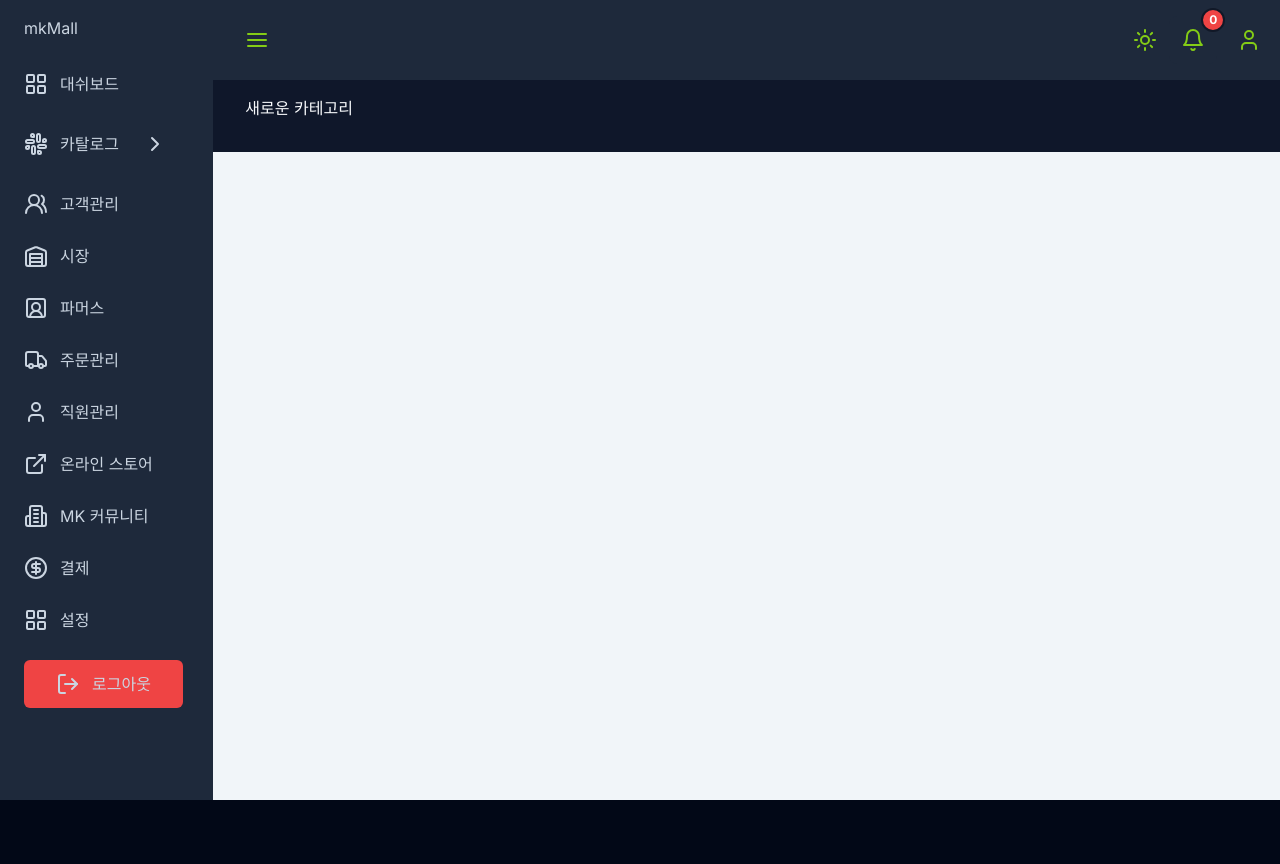
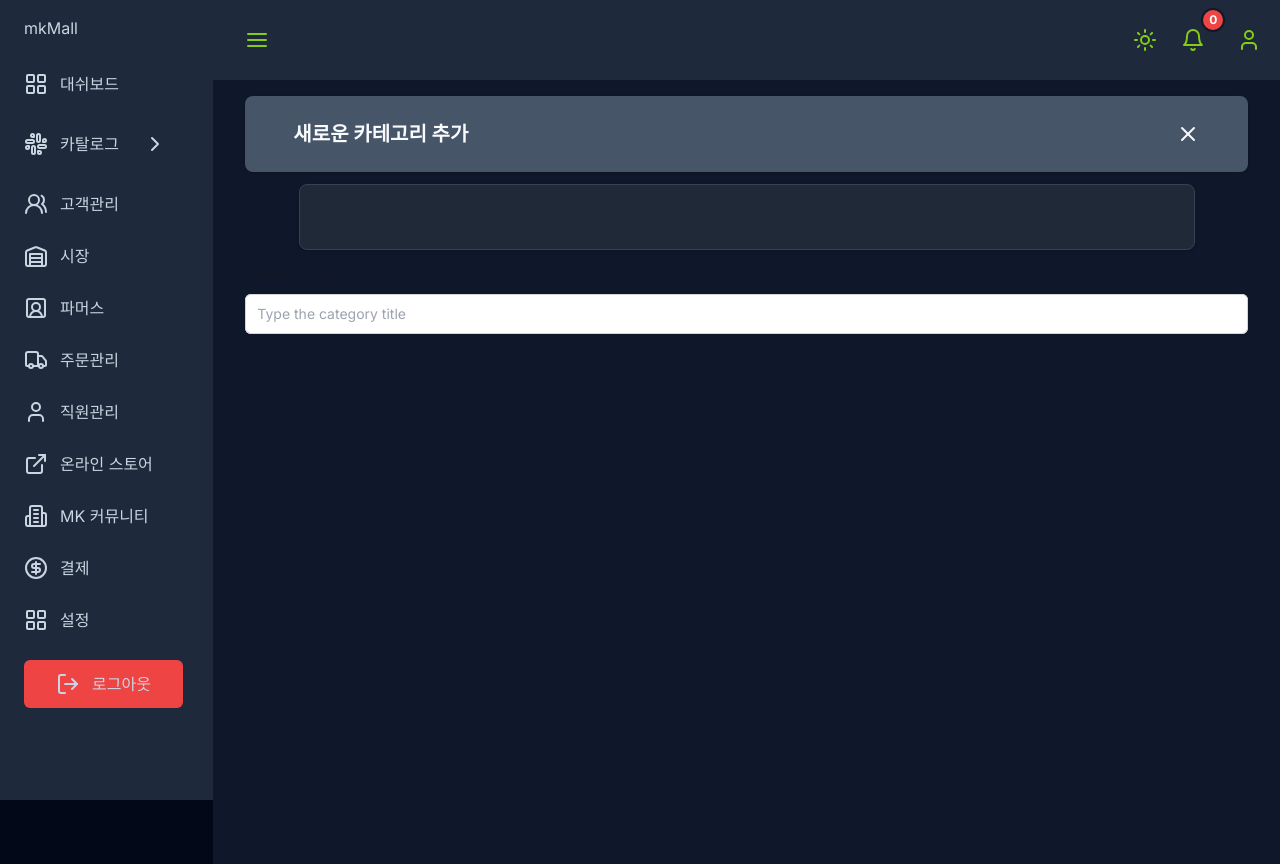
Before and after one commit to Royzzzzzzz/mkmall, a Next.js app: page /dashboard/categories/new in a window 1280 px wide. Before the commit the page ends 800 px from the top, so only its background shows below. Built offline with nearby package versions, Linux system fonts and the light colour scheme.

Commit message:
뉴카테고리추가 양식폼 생성

```diff
--- a/app/(back-office)/dashboard/(catalogue)/categories/new/page.jsx
+++ b/app/(back-office)/dashboard/(catalogue)/categories/new/page.jsx
@@ -1,9 +1,29 @@
+"use client";
+import FormHeader from "@/components/backoffice/FormHeader";
+import TextInput from "@/components/FormInputs/TextInput";
 import React from "react";
+import { useForm } from "react-hook-form";
 
 export default function NewCategory() {
-  return (
-    <div>
-      <h2>새로운 카테고리</h2>
-    </div>
-  );
+    const {
+        register,
+        handleSubmit,
+        formState: { errors },
+    } = useForm();
+    return (
+        <div>
+            <FormHeader title="새로운 카테고리 추가" />
+            <form className="w-full max-w-4xl p-4 bg-white border border-gray-200 rounded-lg shadow sm:p-6 md:p-8 dark:bg-gray-800 dark:border-gray-700 mx-auto my-3"></form>
+            <div className="grid gap-4 sm:grid-cols-2 sm:gap-6">
+                <TextInput label="Category Title" name="title" register={register} errors={errors} />
+            </div>
+            {/*
+      -id
+      -title
+      -slug
+      -description
+      -image
+       */}
+        </div>
+    );
 }
--- a/app/(back-office)/dashboard/(catalogue)/categories/page.jsx
+++ b/app/(back-office)/dashboard/(catalogue)/categories/page.jsx
@@ -1,4 +1,5 @@
 import PageHeader from "@/components/backoffice/PageHeader";
+import TableActions from "@/components/backoffice/TableActions";
 import { Plus, Trash2, Search, Download } from "lucide-react";
 import React from "react";
 
@@ -6,42 +7,11 @@ export default function pages() {
     return (
         <div>
             {/* 헤더 */}
-      <PageHeader
-        heading="Categories"
-        href="/dashboard/categories/new"
-        linkTitle="Add Category"
-      />
+            <PageHeader heading="Categories" href="/dashboard/categories/new" linkTitle="카테고리 추가" />
             {/* 테이블 */}
             {/* Export || Search || Bulk Delete */}
-      <div className="flex items-center justify-between gap-8 px-12 py-6 mt-12 rounded-lg bg-slate-700">
-        <button className="relative inline-flex items-center justify-center px-4 py-3 space-x-3 text-base font-medium text-gray-900 border border-yellow-200 rounded-lg hover:bg-blue-800 group bg-slate-800 from-purple-600 hover:text-white dark:text-white focus:ring-4 focus:outline-none focus:ring-blue-300 dark:focus:ring-blue-800">
-          <Download />
-          <span>추출하기</span>
-        </button>
-        {/* search */}
-        <div className="flex-grow">
-          <label htmlFor="table-search" className="sr-only">
-            Search
-          </label>
-          <div className="relative mt-1">
-            <div className="absolute inset-y-0 flex items-center pointer-events-none rtl:inset-r-0 start-0 ps-3">
-              <Search className="w-4 h-4 text-gray-500 dark:text-gray-400" />
-            </div>
-            <input
-              type="text"
-              id="table-search"
-              className="block w-3/4 pt-2 text-sm text-gray-900 border border-gray-300 rounded-lg ps-10 w-80 bg-gray-50 focus:ring-blue-500 focus:border-blue-500 dark:bg-gray-700 dark:border-gray-600 dark:placeholder-gray-400 dark:text-white dark:focus:ring-blue-500 dark:focus:border-blue-500"
-              placeholder="검색어 입력"
-            />
-          </div>
-        </div>
-        {/* delete */}
-        <button className="flex items-center px-6 py-3 space-x-2 text-white bg-red-600 rounded-lg">
-          <Trash2 />
-          <span>삭제</span>
-        </button>
-      </div>
-      <h2>카테고리</h2>
+            <TableActions />
+            <div className="py-8">테이블표</div>
         </div>
     );
 }
--- a/app/(back-office)/dashboard/layout.js
+++ b/app/(back-office)/dashboard/layout.js
@@ -12,7 +12,7 @@ export default function layout({ children }) {
       <div className="flex-grow w-full min-h-screen ml-0 bg-slate-100">
         {/* 헤더 */}
         <Navbar showSidebar={showSidebar} setShowSidebar={setShowSidebar} />
-        <main className="p-8 mt-16 dark:bg-slate-900 text-slate-50">
+        <main className="p-8 mt-16 dark:bg-slate-900 text-slate-50 min-h-screen">
           {children}
         </main>
         {/* 메인 */}
--- /dev/null
+++ b/components/FormInputs/TextInput.jsx
@@ -0,0 +1,22 @@
+export default function TextInput({ label, name, register, errors, isRequired = true, type = "text", className = "sm:col-span-2", defaultValue = "" }) {
+    return (
+        <div className={className}>
+            <label htmlFor={name} className="block text-sm font-medium leading-6 text-gray-900 mb-2 ">
+                {label}
+            </label>
+            <div className="mt-2">
+                <input
+                    {...register(`${name}`, { required: isRequired })}
+                    type={type}
+                    name={name}
+                    id={name}
+                    defaultValue={defaultValue}
+                    autoComplete={name}
+                    className="block w-full rounded-md border-0 py-2 text-gray-900 shadow-sm ring-1 ring-inset ring-gray-300 placeholder:text-gray-400 focus:ring-2 focus:ring-inset focus:ring-blue-600 sm:text-sm sm:leading-6"
+                    placeholder={`Type the ${label.toLowerCase()}`}
+                />
+                {errors[`${name}`] && <span className="text-sm text-red-600 ">{label} is required</span>}
+            </div>
+        </div>
+    );
+}
--- /dev/null
+++ b/components/backoffice/FormHeader.jsx
@@ -0,0 +1,13 @@
+import React from "react";
+import { X } from "lucide-react";
+
+export default function FormHeader({ title }) {
+    return (
+        <div className="flex items-center justify-between py-6 px-12 dark:bg-slate-600 rounded-lg bg-white text-slate-800 dark:text-slate-50 shadow">
+            <h2 className="text-xl font-bold">{title}</h2>
+            <button className="">
+                <X />
+            </button>
+        </div>
+    );
+}
--- /dev/null
+++ b/components/backoffice/TableActions.jsx
@@ -0,0 +1,34 @@
+import React from "react";
+import { Plus, Trash2, Search, Download } from "lucide-react";
+export default function TableActions() {
+    return (
+        <div className="flex items-center justify-between gap-8 px-12 py-6 mt-12 rounded-lg bg-slate-700">
+            <button className="relative inline-flex items-center justify-center px-4 py-3 space-x-3 text-base font-medium text-gray-900 border border-yellow-200 rounded-lg hover:bg-blue-800 group bg-slate-800 from-purple-600 hover:text-white dark:text-white focus:ring-4 focus:outline-none focus:ring-blue-300 dark:focus:ring-blue-800">
+                <Download />
+                <span>추출하기</span>
+            </button>
+            {/* search */}
+            <div className="flex-grow">
+                <label htmlFor="table-search" className="sr-only">
+                    Search
+                </label>
+                <div className="relative mt-1">
+                    <div className="absolute inset-y-0 flex items-center pointer-events-none rtl:inset-r-0 start-0 ps-3">
+                        <Search className="w-4 h-4 text-gray-500 dark:text-gray-400" />
+                    </div>
+                    <input
+                        type="text"
+                        id="table-search"
+                        className="block w-full py-3 text-sm text-gray-900 border border-gray-300 rounded-lg ps-10 bg-gray-50 focus:ring-yellow-500 focus:border-yellow-500 dark:bg-gray-700 dark:border-gray-600 dark:placeholder-gray-400 dark:text-white dark:focus:ring-yellow-500 dark:focus:border-yellow-500"
+                        placeholder="검색어 입력"
+                    />
+                </div>
+            </div>
+            {/* delete */}
+            <button className="flex items-center px-6 py-3 space-x-2 text-white bg-red-600 rounded-lg">
+                <Trash2 />
+                <span>삭제</span>
+            </button>
+        </div>
+    );
+}
--- a/context/Providers.jsx
+++ b/context/Providers.jsx
@@ -1,10 +1,12 @@
 "use client";
 import React from "react";
 import { ThemeProvider } from "next-themes";
+import { Toaster } from "react-hot-toast";
 export default function Provider({ children }) {
-  return (
-    <ThemeProvider attribute="class" defaultTheme="dark">
-      {children}
-    </ThemeProvider>
-  );
+    return (
+        <ThemeProvider attribute="class" defaultTheme="dark">
+            <Toaster position="top-center" reverseOrder={false} />
+            {children}
+        </ThemeProvider>
+    );
 }
--- a/package.json
+++ b/package.json
@@ -23,6 +23,8 @@
     "react": "^18",
     "react-chartjs-2": "^5.2.0",
     "react-dom": "^18",
+    "react-hook-form": "^7.53.0",
+    "react-hot-toast": "^2.4.1",
     "sass": "^1.77.8",
     "tailwind-merge": "^2.4.0",
     "tailwindcss-animate": "^1.0.7"
```
Also changed, not shown: 1 other file (tests, documents, lock files or other folders). Lines whose indentation alone changed are shown as unchanged.
